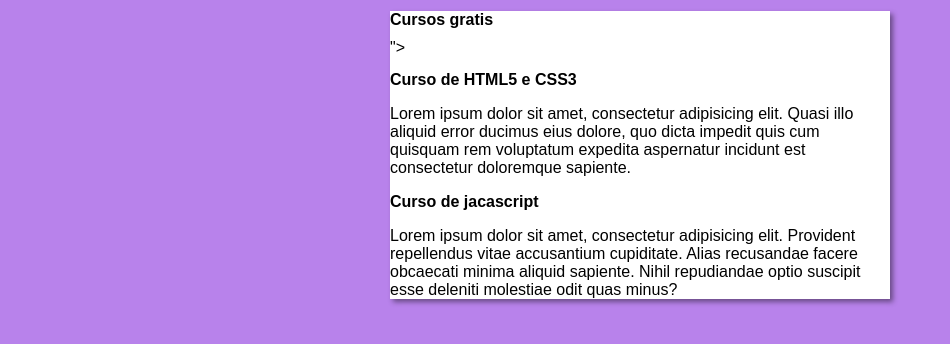
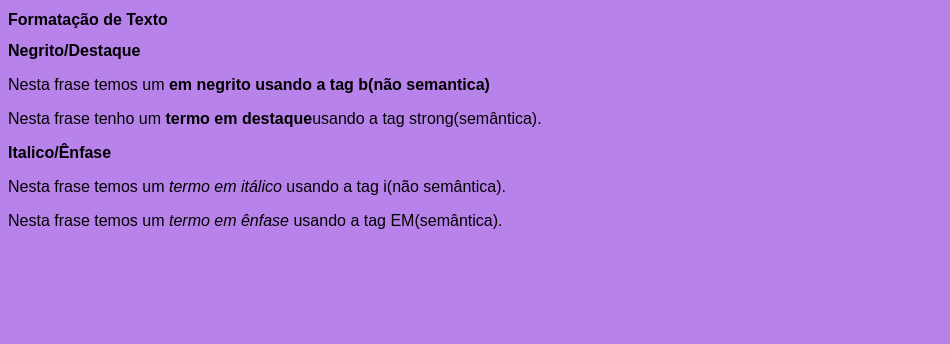
Before and after one commit to Iago2327/Projeto-site, a plain HTML site: page index.html in a window 1280 px wide. Shown: the whole page, without its empty margins (0-950 px from the left). Drawn offline with Linux system fonts and the light colour scheme.

Commit message:
Formatação em HTML5

```diff
--- a/index.html
+++ b/index.html
@@ -8,20 +8,14 @@
     <link rel="stylesheet" href="estilos/style.css">
 </head>
 <body>
-    <main>
-        <header>
-            <h1>Cursos gratis</h1>
-            </video>">
-        </header>
-        <article>
-            <h2>Curso de HTML5 e CSS3</h2>
-            <p>Lorem ipsum dolor sit amet, consectetur adipisicing elit. Quasi illo aliquid error ducimus eius dolore, quo dicta impedit quis cum quisquam rem voluptatum expedita aspernatur incidunt est consectetur doloremque sapiente.</p>
-        </article>
-        <article>
-            <h2>Curso de jacascript</h2>
-            <p>Lorem ipsum dolor sit amet, consectetur adipisicing elit. Provident repellendus vitae accusantium cupiditate. Alias recusandae facere obcaecati minima aliquid sapiente. Nihil repudiandae optio suscipit esse deleniti molestiae odit quas minus?</p>
-        </article>
-    </main>
+<header>
+            <h1>Formatação de Texto</h1>
+        <h2>Negrito/Destaque</h2>
+    <p>Nesta frase temos um <b>em negrito usando a tag b(não semantica)</b></p>
+    <p>Nesta frase tenho um <strong>termo em destaque</strong>usando a tag strong(semântica).</p>
+    <h2>Italico/Ênfase</h2>
+    <p>Nesta frase temos um <i>termo em itálico</i> usando a tag i(não semântica).</p>
+    <p>Nesta frase temos um <em>termo em ênfase</em> usando a tag EM(semântica).</p>
 
 </body>
 </html>
```
